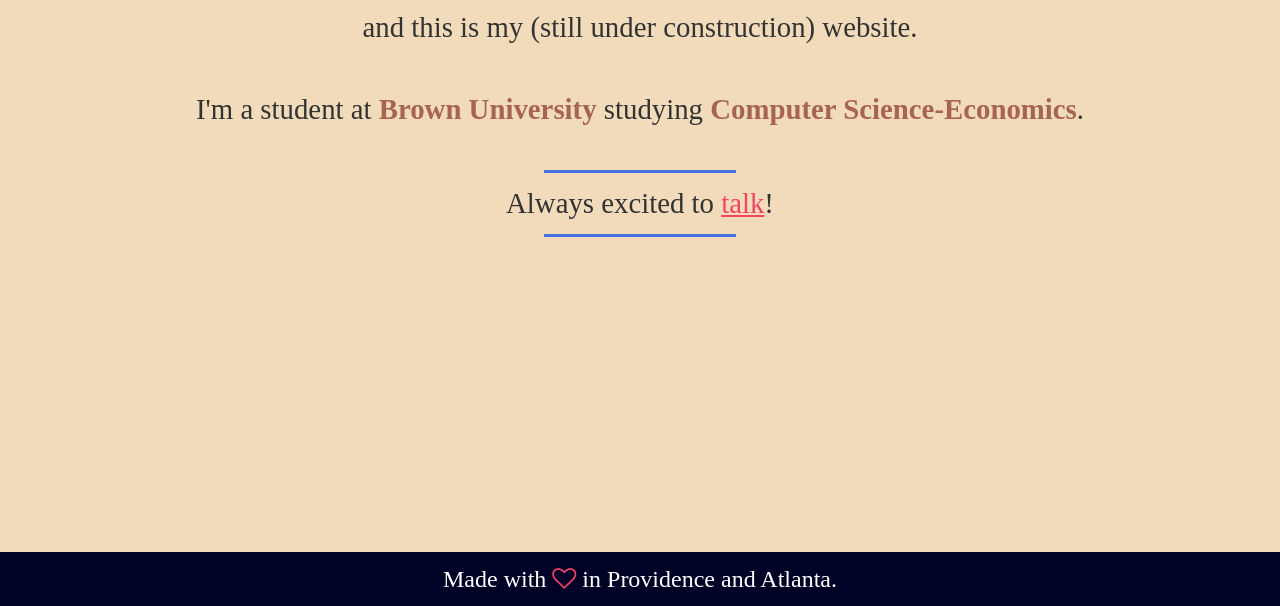
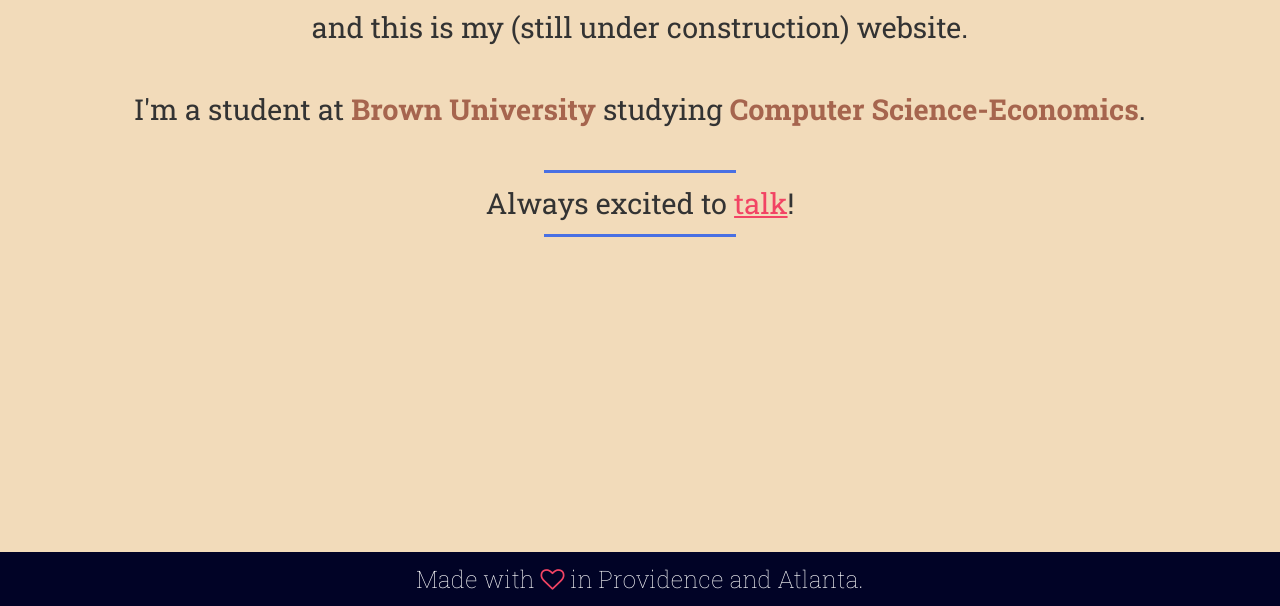
Before and after one commit to sumitsohani/sumitsohani.github.io, a plain HTML site: page index.html in a window 1280 px wide. Shown: the part 204-810 px from the top of the page. Drawn offline with nearby package versions, Linux system fonts and the light colour scheme.

Commit message:
A file was updated

```diff
--- a/index.html
+++ b/index.html
@@ -1,7 +1,7 @@
 <!DOCTYPE html>
 <html lang="en">
 <head>
-  <link href='www.fonts.googleapis.com/css?family=Roboto+Slab:400,100,300,700' rel='stylesheet' type='text/css'>
+  <link href='https://fonts.googleapis.com/css?family=Roboto+Slab:400,100,300,700' rel='stylesheet' type='text/css'>
   <title>Sumit Sohani</title>
   <meta charset="utf-8">
   <meta name="viewport" content="width=device-width, initial-scale=1">
```
